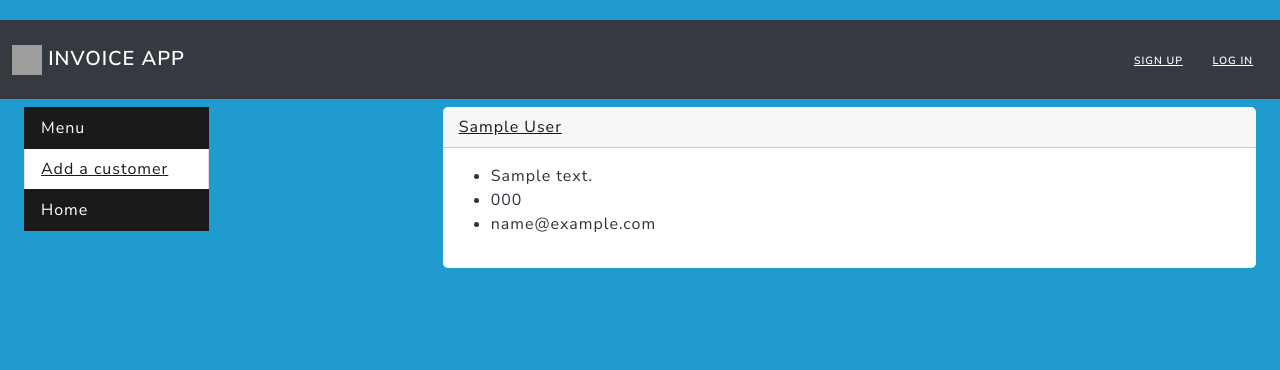
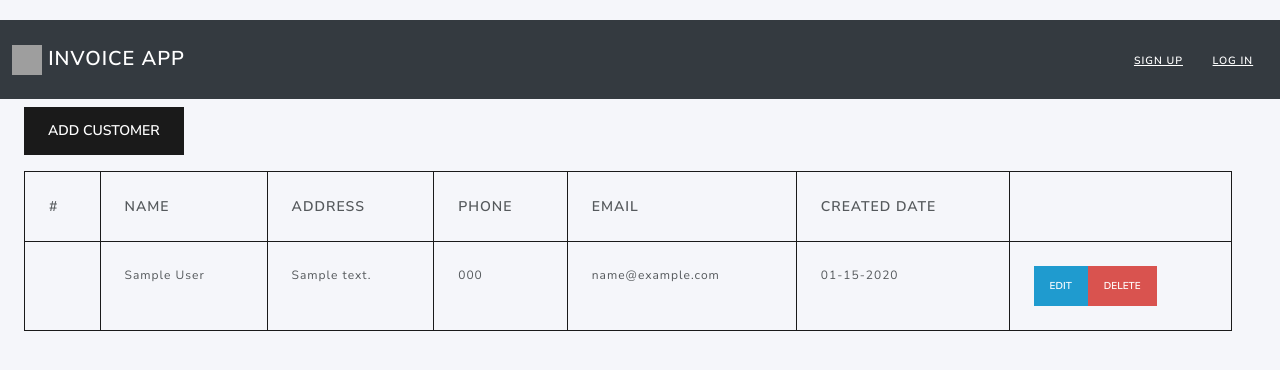
Before and after one commit to coachdaveofficial/invoice-app, a Flask app: template templates/customers/list_customers.html in a window 1280 px wide. Shown: the top 370 px of the page. Run offline with Flask 2, Linux system fonts and the light colour scheme; the template is opened without the code that fills it: values that come from a table or form of the project are taken from there, others are empty; tables that the repository leaves empty hold one stand-in row (values such as "Sample post"); some libraries are stand-ins or nearby versions; grey boxes are pictures that could not be loaded.

Commit message:
create new bootstrap row for customer html list

```diff
--- a/app.py
+++ b/app.py
@@ -164,8 +164,9 @@ def show_all_customers():
         return redirect('/')
 
     all_customers = CustomerService.get_all_customers()
+    company = CompanyService.get_company_by_id(g.user.employer.company_id)
 
-    return render_template('/customers/list_customers.html', customers=all_customers)
+    return render_template('/customers/list_customers.html', customers=all_customers, company=company)
 
 @app.route('/services/', methods=["GET", "POST"])
 def add_new_service():
@@ -201,7 +202,8 @@ def services_menu():
 
     rate = ServiceRateService.add_rate(float(form.rate.data))
     service = ServiceService.add_service(form_data=form, rate_id=rate.id)
-    service_company_relationship = ServicesForCompanyService.add_service(comp_id=g.user.employer.company_id, serv_id=service.id)
+    # link service to user's company
+    ServicesForCompanyService.add_service(comp_id=g.user.employer.company_id, serv_id=service.id)
     return redirect('/services')
 
 @app.route('/services/<int:service_id>/edit', methods=["POST"])
--- a/templates/customers/list_customers.html
+++ b/templates/customers/list_customers.html
@@ -1,47 +1,86 @@
 {% extends 'base.html' %}
 
-{% block body_class %}bg-info{% endblock %}
+{% block body_class %}{% endblock %}
 
 {% block content %}
 
 <div class="container-fluid mt-2">
 	<div class="row">
-		<div class="col-md-2">
-			<div class="list-group">
-				 <div class="list-group-item list-group-item-action active">Menu</div>
-				<div class="list-group-item">
-					<a href="/customers/add">Add a customer</a>
+		<div class="col mb-3">
+					<button class="btn btn-primary" data-bs-toggle="modal" data-bs-target="#addCustomer">Add Customer</button>
+		</div>
+		<div class="col">
+			<div class="modal fade" id="addCustomer" tabindex="-1" aria-labelledby="addCustomerLabel" aria-hidden="true">
+				<div class="modal-dialog">
+				<div class="modal-content">
+					<div class="modal-header">
+					<h5 class="modal-title" id="addCustomerLabel">Add New Service</h5>
+					</div>
+					<div class="modal-body">
+					<div class="form-group">
+
+					</div>
+					<div class="modal-footer" id="add-customer">
+						<a class="btn btn-primary" data-bs-dismiss="modal">Cancel</a>
+						<button class="btn btn-success">Add Customer</button>
+					</div>
+					</div>
 				</div>
-				<a href="/" class="list-group-item list-group-item-action active">Home</a>
+				</div>
 			</div>
 		</div>
-		<div class="col-md-2">
-		</div>
-		<div class="col-md-8">
-            {% for customer in customers %}
-			<div id="card-689092">
-				<div class="card">
-					<div class="card-header">
-						 <a class="card-link" data-toggle="collapse" data-parent="#card-689092" href="#card-element-168808">{{customer.full_name}}</a>
-					</div>
-					<div id="card-element-168808" class="collapse show">
-						<div class="card-body">
-							<ul>
-                                <li>
-                                    {{customer.address}}
-                                </li>
-                                <li>
-                                    {{customer.phone}}
-                                </li>
-                                <li>
-                                    {{customer.email}}
-                                </li>
-                            </ul>
-						</div>
-					</div>
+	<div class="row">
+
+
+			<div class="col">
+
+				<div class="table-responsive">
+					<table class="table table-hover table-bordered border-primary fs-5 w-100">
+						<thead>
+							<tr>
+							<th scope="col">#</th>
+							<th scope="col">Name</th>
+							<th scope="col">Address</th>
+							<th scope="col">Phone</th>
+							<th scope="col">Email</th>
+							<th scope="col">Created Date</th>
+							<th scope="col"></th>
+							</tr>
+						</thead>
+						<tbody class="fs-6" id="customers-for-company-{{company.id}}">
+							{% for customer in customers %}
+							<tr class="customer-rows" id="customer-{{customer.id}}-tr">
+								<th class="fit text-wrap" id="customer-index">
+
+								</th>
+								<td class="fit text-wrap" id="cust-{{customer.id}}-name">
+									{{customer.full_name}}
+								</td>
+								<td class="fit text-wrap" id="cust-{{customer.id}}-address">
+									{{customer.address}}
+								</td>
+								<td class="fit text-wrap" id="cust-{{customer.id}}-phone">
+									{{customer.phone}}
+								</td>
+								<td class="fit text-wrap" id="cust-{{customer.id}}-email">
+									{{customer.email}}
+								</td>
+								<td class="fit text-wrap" id="cust-{{customer.id}}-created-date">
+									{{customer.created_date.strftime('%m-%d-%Y')}}
+								</td>
+								<td class="fit">
+									<div class="btn-group" id="edit-delete-service">
+										<button class="btn btn-sm btn-block btn-info" id="customer-{{customer.id}}-edit" data-bs-toggle="modal" data-bs-target="#editService">Edit</button>
+										<button class="btn btn-sm btn-block btn-danger" id="customer-{{customer.id}}-delete" data-bs-toggle="modal" data-bs-target="#confirmServiceDelete">Delete</button>
+									</div>
+
+								</td>
+							</tr>
+							{% endfor %}
+						</tbody>
+					</table>
 				</div>
 			</div>
-            {% endfor %}
 		</div>
 	</div>
 </div>
```
